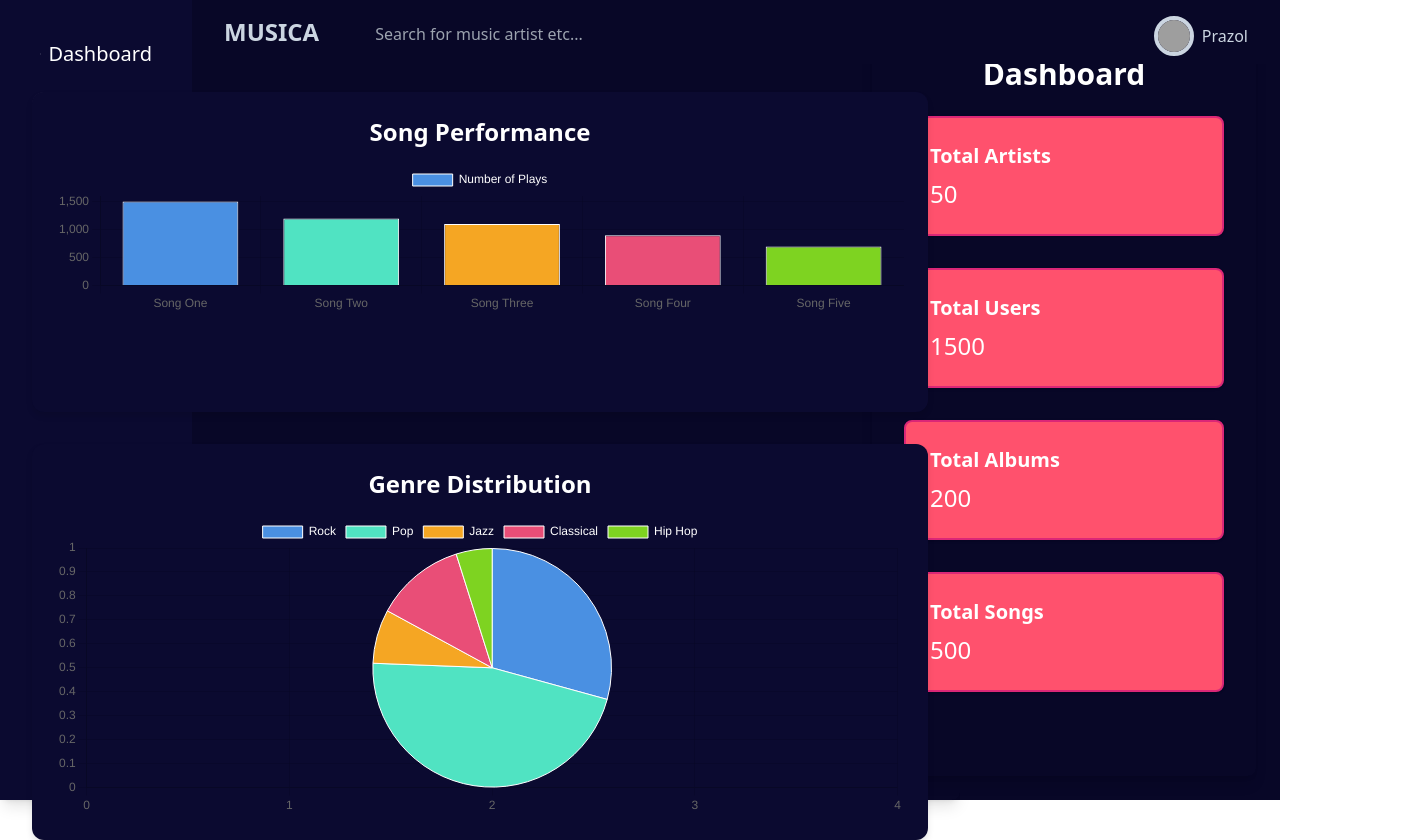
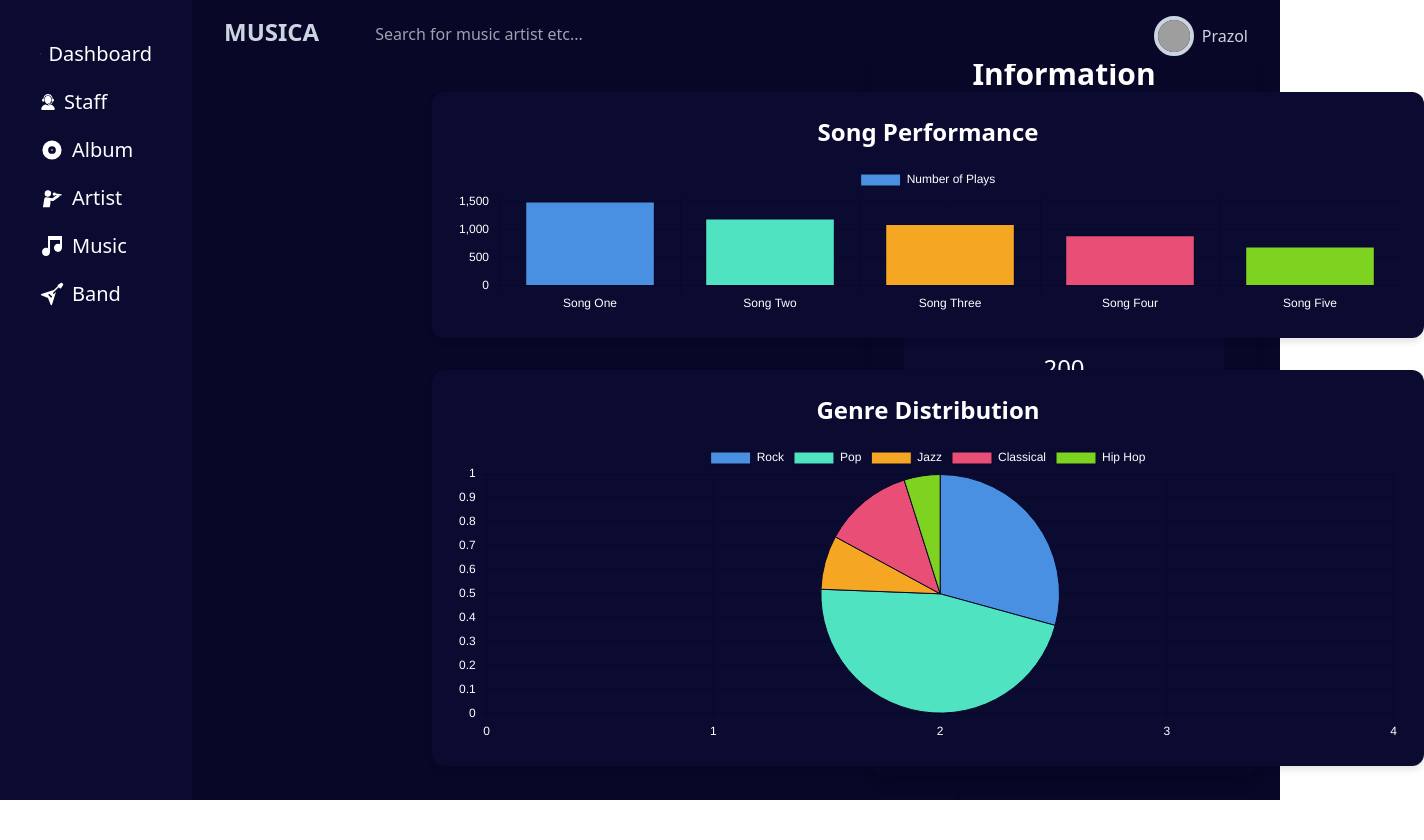
Before and after one commit to PrazolMalla/Frontend_ArtistManagementSystem, a Vue app in the folder Frontend/: page /adminpage in a window 1280 px wide. Shown: the whole page, 1424 px wide, since content can reach past the window. After the commit the page ends 800 px from the top, so only its background shows below. Built offline with nearby package versions, Linux system fonts and the light colour scheme; grey boxes are pictures that could not be loaded; some icons are missing; what vue-toast-notification would draw is missing.

Commit message:
design changed

```diff
--- a/Frontend/src/components/AdminData.vue
+++ b/Frontend/src/components/AdminData.vue
@@ -2,24 +2,24 @@
   <div class="min-h-screen flex flex-col bg-dark-primary-color">
     <main class="flex-1 p-6 bg-primary-color flex justify-end">
       <div class="bg-primary-color bg-opacity-75 p-8 rounded-lg shadow-lg">
-        <h1 class="text-3xl font-bold mb-6 text-white text-center">Dashboard</h1>
+        <h1 class="text-3xl font-bold mb-6 text-white text-center">Information</h1>
 
-        <div class="card bg-secondary-color text-white p-6 rounded-lg shadow hover:bg-pink-600 transition-colors duration-200 border-solid border-2 border-pink-600 mb-8">
+        <div class="card bg-light-primary-color text-white mb-8 text-center hover:bg-secondary-color">
           <h2 class="text-xl font-bold mb-2">Total Artists</h2>
           <p class="text-2xl">{{ totalArtists }}</p>
         </div>
 
-        <div class="card bg-secondary-color text-white p-6 rounded-lg shadow hover:bg-pink-600 transition-colors duration-200 border-solid border-2 border-pink-600 mb-8">
+        <div class="card bg-light-primary-color text-white  hover:bg-secondary-color mb-8 text-center">
           <h2 class="text-xl font-bold mb-2">Total Users</h2>
           <p class="text-2xl">{{ totalUsers }}</p>
         </div>
 
-        <div class="card bg-secondary-color text-white p-6 rounded-lg shadow hover:bg-pink-600 transition-colors duration-200 border-solid border-2 border-pink-600 mb-8">
+        <div class="card bg-light-primary-color text-white  hover:bg-secondary-color  mb-8 text-center">
           <h2 class="text-xl font-bold mb-2">Total Albums</h2>
           <p class="text-2xl">{{ totalAlbums }}</p>
         </div>
 
-        <div class="card bg-secondary-color text-white p-6 rounded-lg shadow hover:bg-pink-600 transition-colors duration-200 border-solid border-2 border-pink-600 mb-8">
+        <div class="card bg-light-primary-color text-white  hover:bg-secondary-color  mb-8 text-center">
           <h2 class="text-xl font-bold mb-2">Total Songs</h2>
           <p class="text-2xl">{{ totalSongs }}</p>
         </div>
--- a/Frontend/src/components/AdminStats.vue
+++ b/Frontend/src/components/AdminStats.vue
@@ -3,14 +3,14 @@
     <h1 class="text-3xl font-bold mb-6 text-center text-white">Stats</h1>
 
     <div class="justify-around">
-        <div class="card w-full h-[20rem] mb-8 bg-light-primary-color">
+      <div class="card w-[62rem] mb-8 bg-light-primary-color" style="margin-left: 400px;">
         <h2 class="text-2xl font-semibold mb-4 text-center text-white">Song Performance</h2>
         <div class="chart-container">
           <Bar :data="songPerformanceData" :options="chartOptions" />
         </div>
       </div>
 
-        <div class="card h-full w-full mb-8 bg-light-primary-color">
+      <div class="card w-[62rem] mb-8 bg-light-primary-color" style="margin-left: 400px;">
         <h2 class="text-2xl font-semibold mb-4 text-center text-white">Genre Distribution</h2>
         <div class="chart-container">
           <Pie :data="genreDistributionData" :options="chartOptions" />
@@ -41,7 +41,7 @@
           label: 'Number of Plays',
           data: [1500, 1200, 1100, 900, 700],
           backgroundColor: ['#4a90e2', '#50e3c2', '#f5a623', '#e94e77', '#7ed321'],
-            borderColor: 'white',
+          borderColor: '#080727',
           borderWidth: 1,
         },
       ],
@@ -54,7 +54,7 @@
           label: 'Genre Distribution',
           data: [12, 19, 3, 5, 2],
           backgroundColor: ['#4a90e2', '#50e3c2', '#f5a623', '#e94e77', '#7ed321'],
-            borderColor: 'white',
+          borderColor: '#080727',
           borderWidth: 1,
         },
       ],
@@ -67,28 +67,24 @@
         y: {
           beginAtZero: true,
           ticks: {
-              font: {
-                color: 'white',
-              },
+            color: 'white', // Set y-axis text color to white
           },
         },
         x: {
           ticks: {
-              font: {
-                color: 'white',
-              },
+            color: 'white', // Set x-axis text color to white
           },
         },
       },
       plugins: {
         legend: {
           labels: {
-              color: 'white',
+            color: 'white', // Set legend text color to white
           },
         },
         tooltip: {
-            titleColor: 'white',
-            bodyColor: 'white',
+          titleColor: 'white', // Set tooltip title color to white
+          bodyColor: 'white', // Set tooltip body color to white
         },
       },
     });
```
Lines whose indentation alone changed are shown as unchanged.
